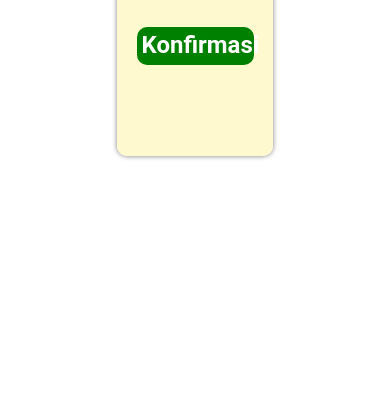
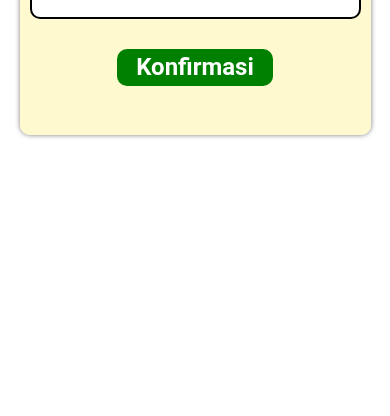
Before and after one commit to FiryanSyah23/webKasir, a plain HTML site: page Pengeluaranindex.html in a window 390 px wide. Shown: the part 428-844 px from the top of the page. Drawn offline with Linux system fonts and the light colour scheme.

Commit message:
membuat resposive bidang handphone

```diff
--- a/css/stylePenguluaran.css
+++ b/css/stylePenguluaran.css
@@ -47,7 +47,7 @@
     flex-direction: column;
 }
 
-form label{
+form label {
     font-size: 1.5rem;
     text-transform: capitalize;
 }
@@ -71,3 +71,27 @@ form button {
     margin-top: 20px;
     align-self: center;
 }
+
+/* Gaya untuk perangkat mobile (max-width: 480px) */
+@media screen and (max-width: 480px) {
+    .kartu {
+        width: 90vw;
+    }
+
+    .kartu-main {
+        height: 20vh;
+    }
+
+    form button {
+        width: 40vw;
+    }
+}
+
+/* Gaya untuk tablet (min-width: 481px hingga max-width: 768px) */
+@media screen and (min-width: 481px) and (max-width: 768px) {}
+
+/* Gaya untuk laptop (min-width: 769px hingga max-width: 1024px) */
+@media screen and (min-width: 769px) and (max-width: 1024px) {}
+
+/* Gaya untuk desktop (min-width: 1025px) */
+@media screen and (min-width: 1025px) {}
```
